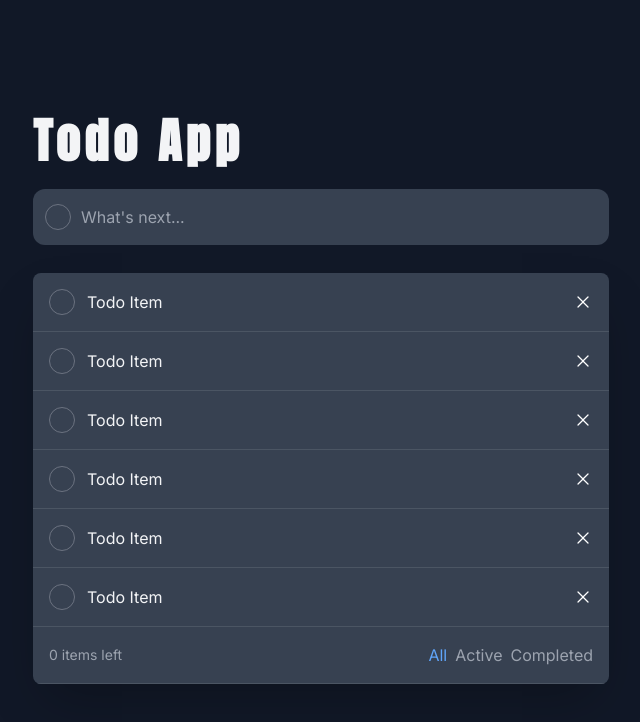
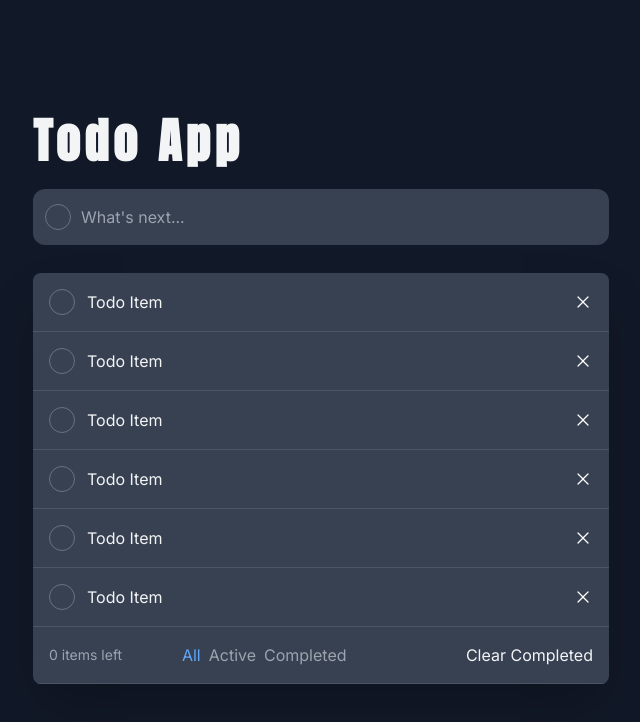
Before and after one commit to crslarez/todo-app, a React (Create React App) app: page / in a window 1280 px wide. Shown: the top 722 px of the page, without its empty margins (319-959 px from the left). Built offline with nearby package versions, Linux system fonts and the light colour scheme.

Commit message:
feat: all filters completed

```diff
--- a/src/components/TodoFilters/TodoFilters.jsx
+++ b/src/components/TodoFilters/TodoFilters.jsx
@@ -8,6 +8,8 @@ const TodoFilters = () => {
                 <FilterButton action={()=> {}} active="All" filter='Active' />
                 <FilterButton action={()=> {}} active="All" filter='Completed' />
             </FilterButtonContainer>
+            <button className="text-gray-400 hover:text-white cursor-pointer transition-all duration-300 ease-in" />
+            Clear Completed
         </FiltersContainer>
 
     )
```
